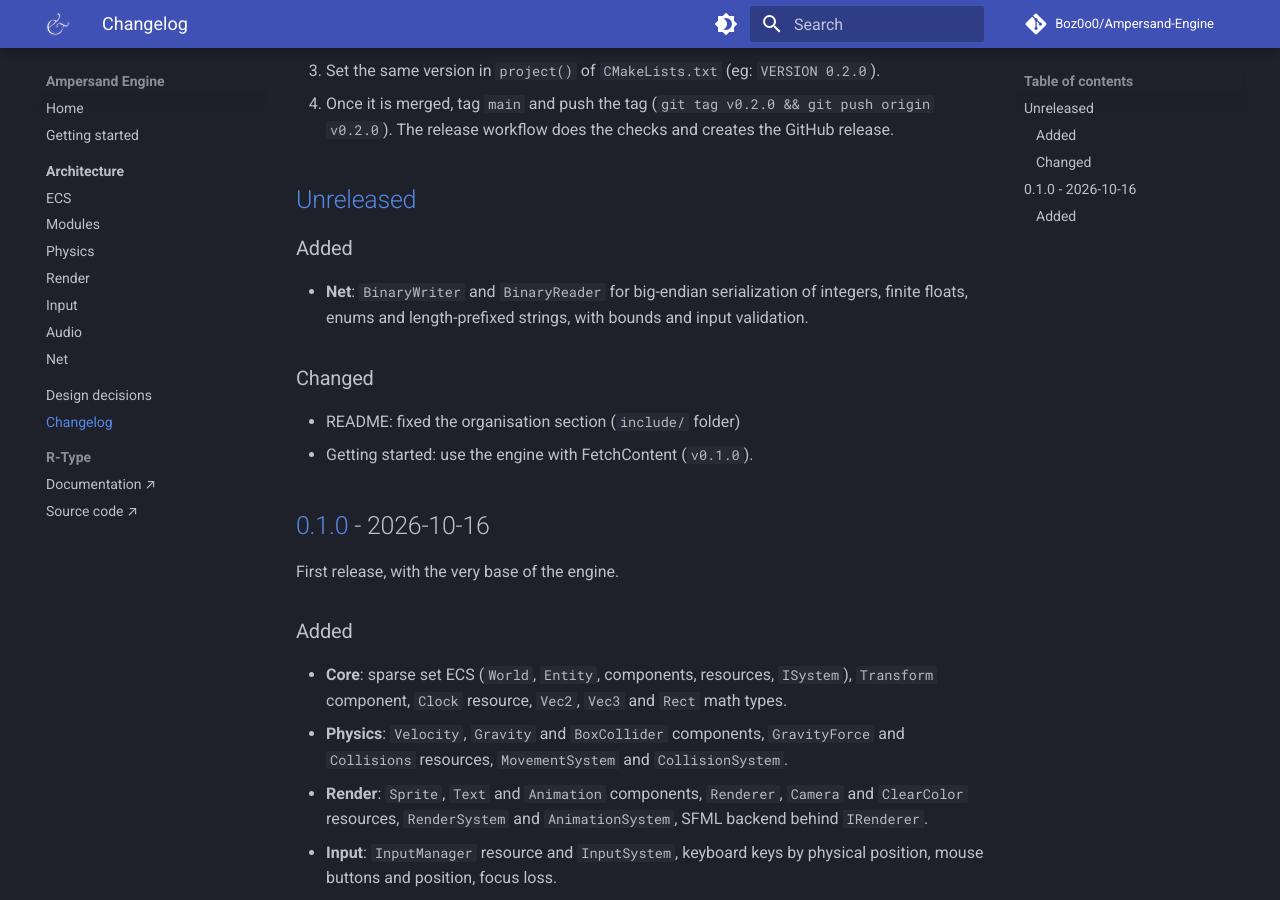
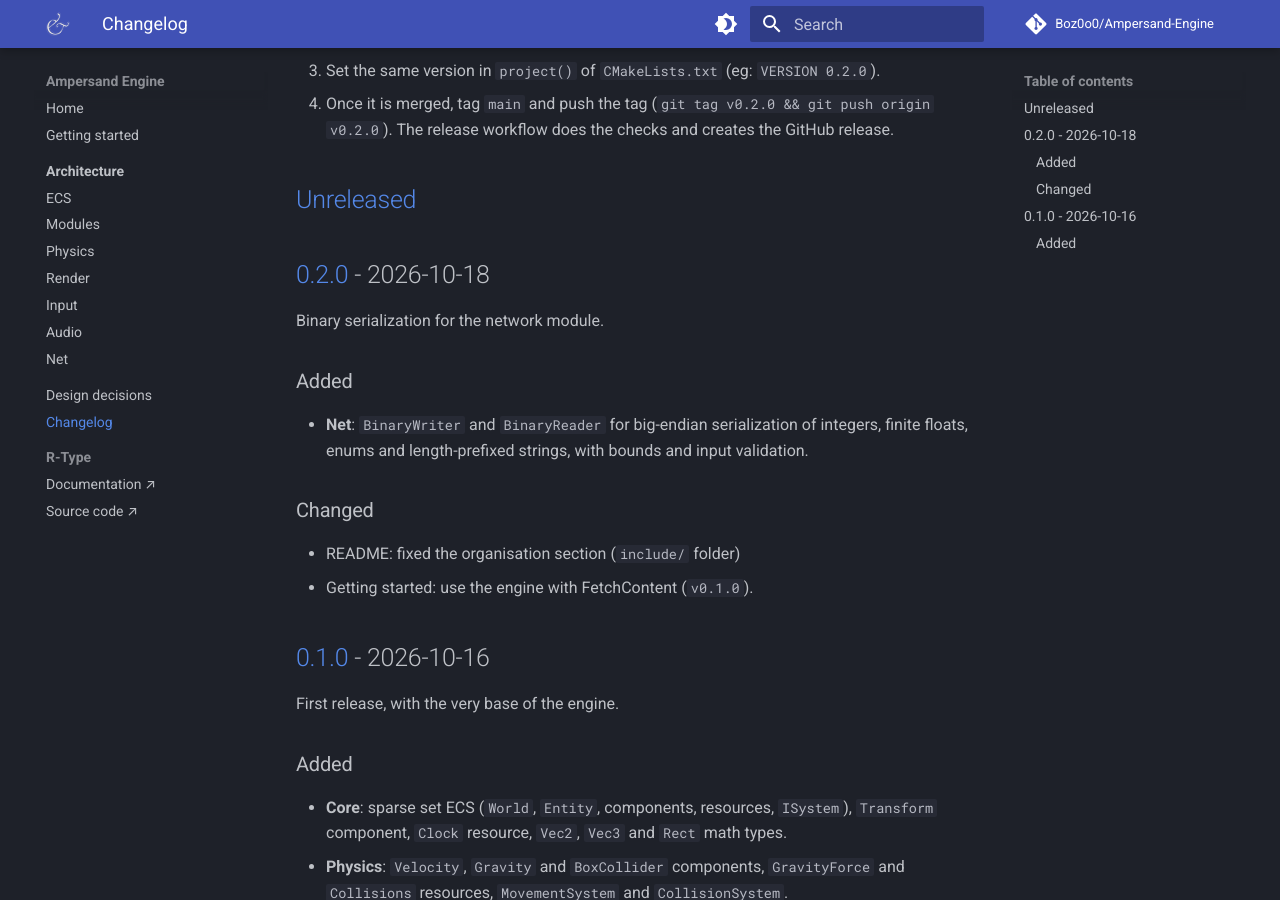
Before and after one commit to Boz0o0/R-Type, an MkDocs documentation site: the page built from docs/mkdocs/changelog.md, in a window 1280 px wide and 900 px high, scrolled down 458 px. Built offline with MkDocs 1.6.1 and Material for MkDocs 9.7.7, drawn with Linux system fonts in a browser that asks for light colours; comment, search, counter and statistics services are not loaded.

Commit message:
Squashed 'ampersand-engine/' changes from 3f685db..94abf3a
94abf3a Merge pull request #20 from Boz0o0/50-engine-prepare-0-2-0
6f418ed feat(doc): updated changelogs for v0.2.0

git-subtree-dir: ampersand-engine
git-subtree-split: 94abf3a65003502b8af5bfb000058adb7db15def

```diff
--- a/CHANGELOG.md
+++ b/CHANGELOG.md
@@ -24,6 +24,10 @@ under `[Unreleased]`, in the right subsection (`Added`, `Changed`, `Fixed` or
 
 ## [Unreleased]
 
+## [0.2.0] - 2026-10-18
+
+Binary serialization for the network module.
+
 ### Added
 
 - **Net**: `BinaryWriter` and `BinaryReader` for big-endian serialization of integers, finite floats, enums and length-prefixed strings, with bounds and input validation.
@@ -48,5 +52,6 @@ First release, with the very base of the engine.
 - One CMake option and one static library per module.
 - Documentation website.
 
-[Unreleased]: https://github.com/Boz0o0/Ampersand-Engine/compare/v0.1.0...HEAD
+[Unreleased]: https://github.com/Boz0o0/Ampersand-Engine/compare/v0.2.0...HEAD
+[0.2.0]: https://github.com/Boz0o0/Ampersand-Engine/compare/v0.1.0...v0.2.0
 [0.1.0]: https://github.com/Boz0o0/Ampersand-Engine/releases/tag/v0.1.0
--- a/CMakeLists.txt
+++ b/CMakeLists.txt
@@ -1,7 +1,7 @@
 cmake_minimum_required(VERSION 3.24)
 
 project(AmpersandEngine
-    VERSION 0.1.0
+    VERSION 0.2.0
     LANGUAGES CXX
 )
 
```
Also changed, not shown: README.md (+1 -1 lines), docs/mkdocs/getting-started.md (+1 -1 lines).
